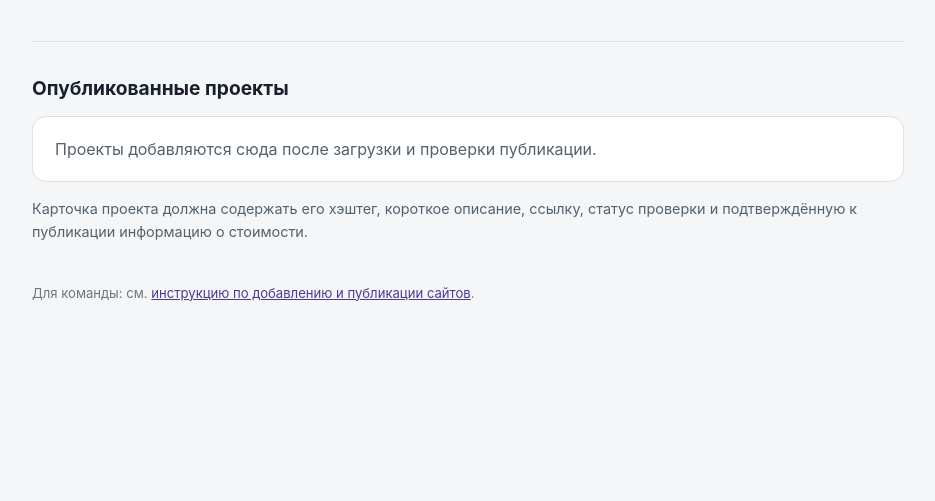
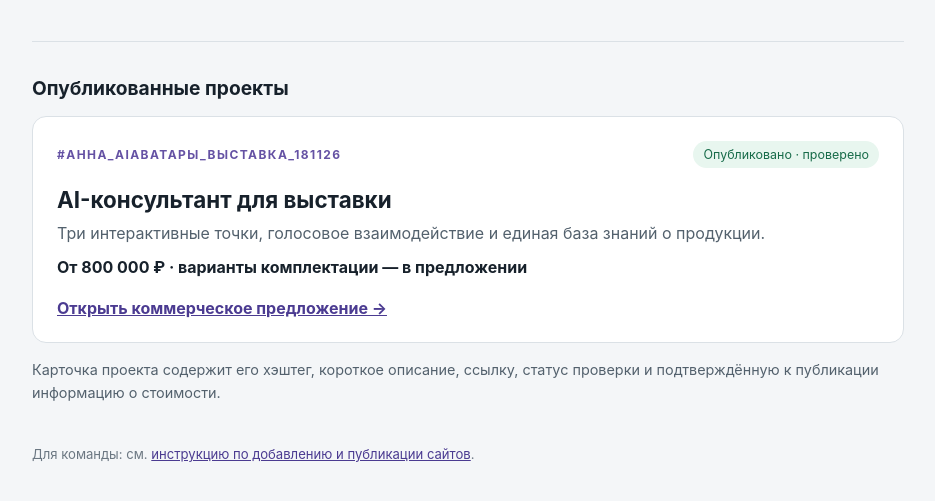
Before and after one commit to shamtema573-sketch/likevr-sites, a plain HTML site: page index.html in a window 1280 px wide. Shown: the part 211-712 px from the top of the page, without its empty margins (172-1107 px from the left). Drawn offline with Linux system fonts and the light colour scheme.

Commit message:
Add Anna expo proposal to project catalog
Added project article with details for AI consultant exhibition.

```diff
--- a/index.html
+++ b/index.html
@@ -6,7 +6,7 @@
   <meta name="description" content="Каталог опубликованных сайтов LikeVR по проектам">
   <title>LikeVR — сайты проектов</title>
   <style>
-    :root{font-family:Inter,-apple-system,BlinkMacSystemFont,"Segoe UI",sans-serif;color:#17212b;background:#f4f6f8;font-synthesis:none}*{box-sizing:border-box}body{margin:0}.wrap{max-width:920px;margin:0 auto;padding:56px 24px 80px}header{padding-bottom:28px;border-bottom:1px solid #dbe1e6}p{line-height:1.6;color:#53616d}h1{font-size:clamp(2rem,5vw,3.25rem);line-height:1.08;margin:0 0 12px;letter-spacing:-.04em}.eyebrow{text-transform:uppercase;letter-spacing:.12em;font-size:.75rem;font-weight:700;color:#6552a4;margin-bottom:14px}.section{margin-top:34px}.section h2{font-size:1.2rem}.empty{background:white;border:1px solid #dbe1e6;border-radius:14px;padding:22px;color:#53616d}.note{font-size:.9rem}footer{margin-top:42px;font-size:.82rem;color:#6b7782}a{color:#4b3b91}
+    :root{font-family:Inter,-apple-system,BlinkMacSystemFont,"Segoe UI",sans-serif;color:#17212b;background:#f4f6f8;font-synthesis:none}*{box-sizing:border-box}body{margin:0}.wrap{max-width:920px;margin:0 auto;padding:56px 24px 80px}header{padding-bottom:28px;border-bottom:1px solid #dbe1e6}p{line-height:1.6;color:#53616d}h1{font-size:clamp(2rem,5vw,3.25rem);line-height:1.08;margin:0 0 12px;letter-spacing:-.04em}.eyebrow{text-transform:uppercase;letter-spacing:.12em;font-size:.75rem;font-weight:700;color:#6552a4;margin-bottom:14px}.section{margin-top:34px}.section h2{font-size:1.2rem}.project{background:white;border:1px solid #dbe1e6;border-radius:14px;padding:24px}.project-head{display:flex;align-items:center;justify-content:space-between;gap:12px}.project-head .eyebrow{margin:0}.status{font-size:.78rem;color:#176b49;background:#e8f6ef;border-radius:99px;padding:6px 10px}.project h3{font-size:1.4rem;margin:18px 0 6px}.project p{margin:8px 0}.price{font-weight:700;color:#17212b}.project a{display:inline-block;margin-top:10px;font-weight:700}.note{font-size:.9rem}footer{margin-top:42px;font-size:.82rem;color:#6b7782}a{color:#4b3b91}@media(max-width:600px){.wrap{padding:34px 16px 56px}.project-head{align-items:flex-start;flex-direction:column}}
   </style>
 </head>
 <body>
@@ -18,8 +18,14 @@
     </header>
     <section class="section" aria-labelledby="projects-title">
       <h2 id="projects-title">Опубликованные проекты</h2>
-      <div class="empty">Проекты добавляются сюда после загрузки и проверки публикации.</div>
-      <p class="note">Карточка проекта должна содержать его хэштег, короткое описание, ссылку, статус проверки и подтверждённую к публикации информацию о стоимости.</p>
+      <article class="project">
+        <div class="project-head"><div class="eyebrow">#Анна_AIАватары_Выставка_181126</div><span class="status">Опубликовано · проверено</span></div>
+        <h3>AI-консультант для выставки</h3>
+        <p>Три интерактивные точки, голосовое взаимодействие и единая база знаний о продукции.</p>
+        <p class="price">От 800 000 ₽ · варианты комплектации — в предложении</p>
+        <a href="./anna-ai-avatars-vystavka-181126/">Открыть коммерческое предложение →</a>
+      </article>
+      <p class="note">Карточка проекта содержит его хэштег, короткое описание, ссылку, статус проверки и подтверждённую к публикации информацию о стоимости.</p>
     </section>
     <footer>Для команды: см. <a href="README.md">инструкцию по добавлению и публикации сайтов</a>.</footer>
   </main>
```
